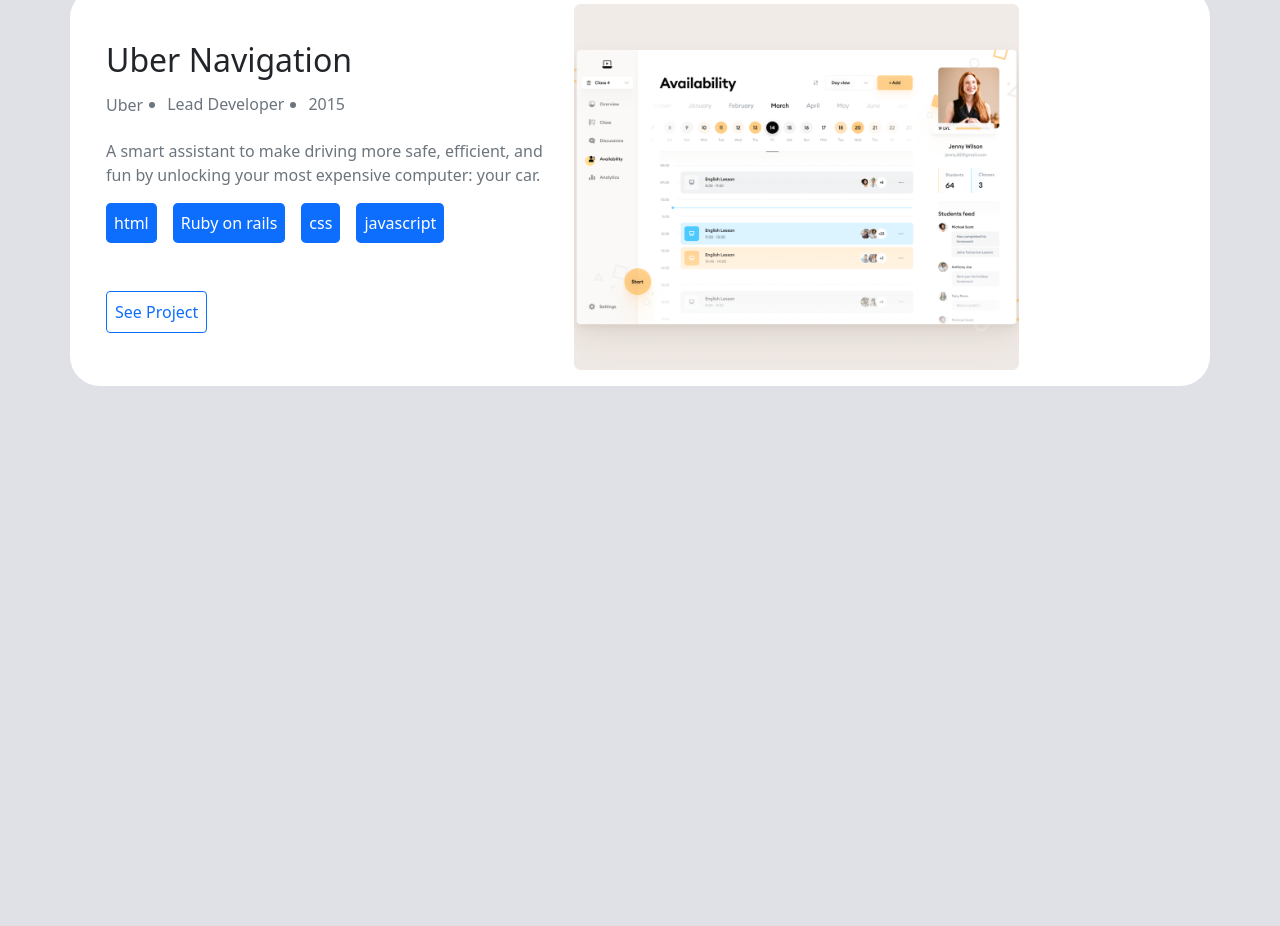
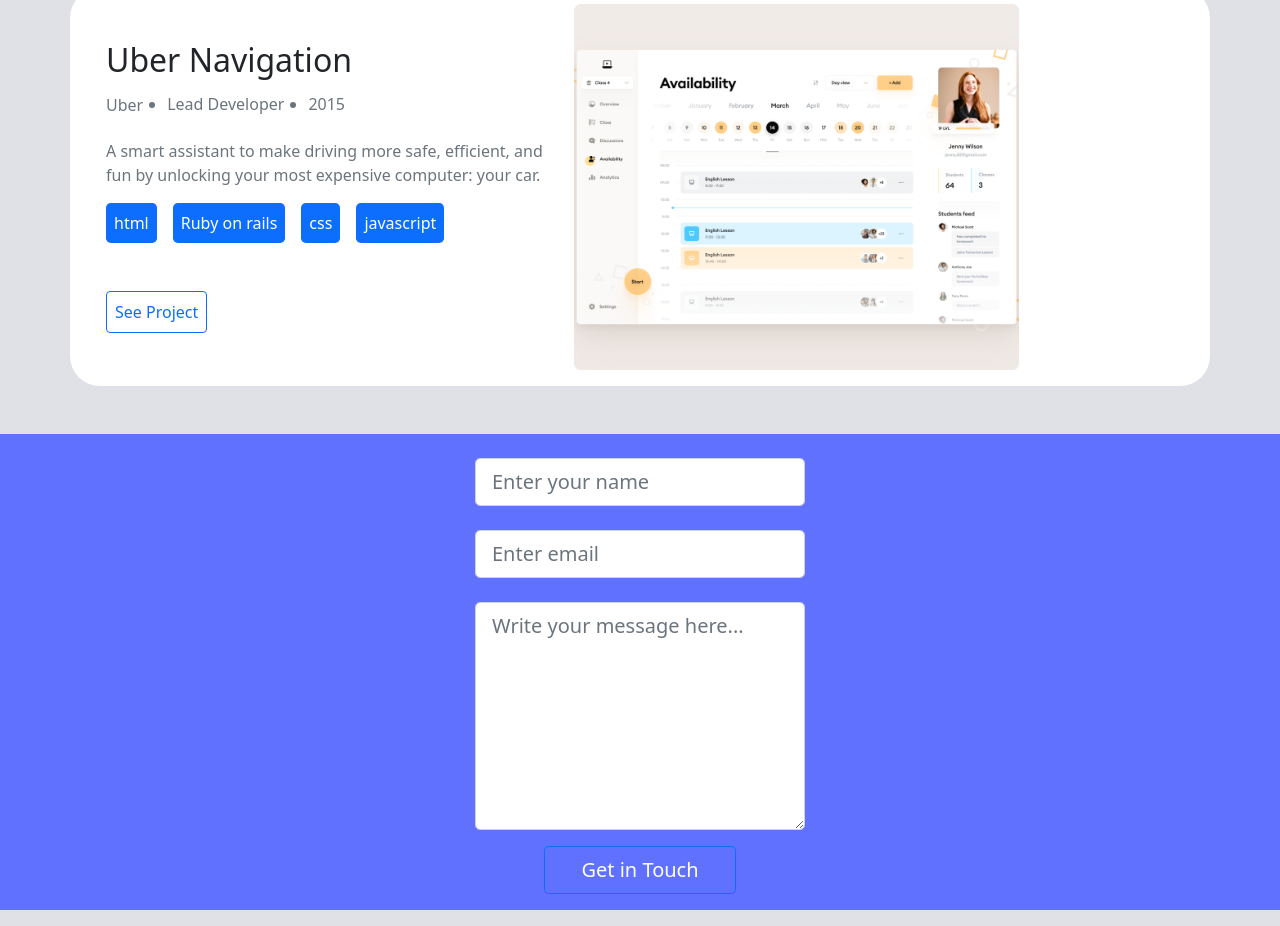
Before and after one commit to sam2if/Try_Bootstrap_pp, a website: page index.html in a window 1280 px wide. Shown: the part 2133-3059 px from the top of the page. Before the commit the page ends 2567 px from the top, so only its background shows below. Drawn offline with nearby package versions, Linux system fonts and the light colour scheme.

Commit message:
Update index.html and css file

```diff
--- a/index.html
+++ b/index.html
@@ -256,7 +256,22 @@
         </div>
       </div>
     </section>
+    <section class="form">
+      <div class="container d-flex justify-content-center mb-3">
+        <form>
+          <label for="name" class="form-label"></label>
+          <input type="text" class="form-control form-control-lg" id="name" placeholder="Enter your name" name="name">
+          <label for="email" class="form-label"></label>
+          <input type="text" class="form-control form-control-lg" id="email" placeholder="Enter email" name="email">
+          <label for="query" class="form-label"></label>
+          <textarea id="query" class="form-control form-control-lg" rows="7" placeholder="Write your message here..."></textarea>
+          <div class="d-grid gap-2 col-7 mx-auto mb-3 mt-3">
+            <button type="button" class="btn btn-outline-primary btn-lg text-white">Get in Touch</button>
+          </div>
+        </form>
 
+      </div>
+  </section>
     <script
       src="https://cdn.jsdelivr.net/npm/bootstrap@5.0.2/dist/js/bootstrap.bundle.min.js"
       integrity="sha384-MrcW6ZMFYlzcLA8Nl+NtUVF0sA7MsXsP1UyJoMp4YLEuNSfAP+JcXn/tWtIaxVXM"
--- a/style.css
+++ b/style.css
@@ -20,3 +20,8 @@
 .h6 {
   line-height: normal !important;
 }
+
+.form {
+  background-color: #6070ff;
+
+}
```
